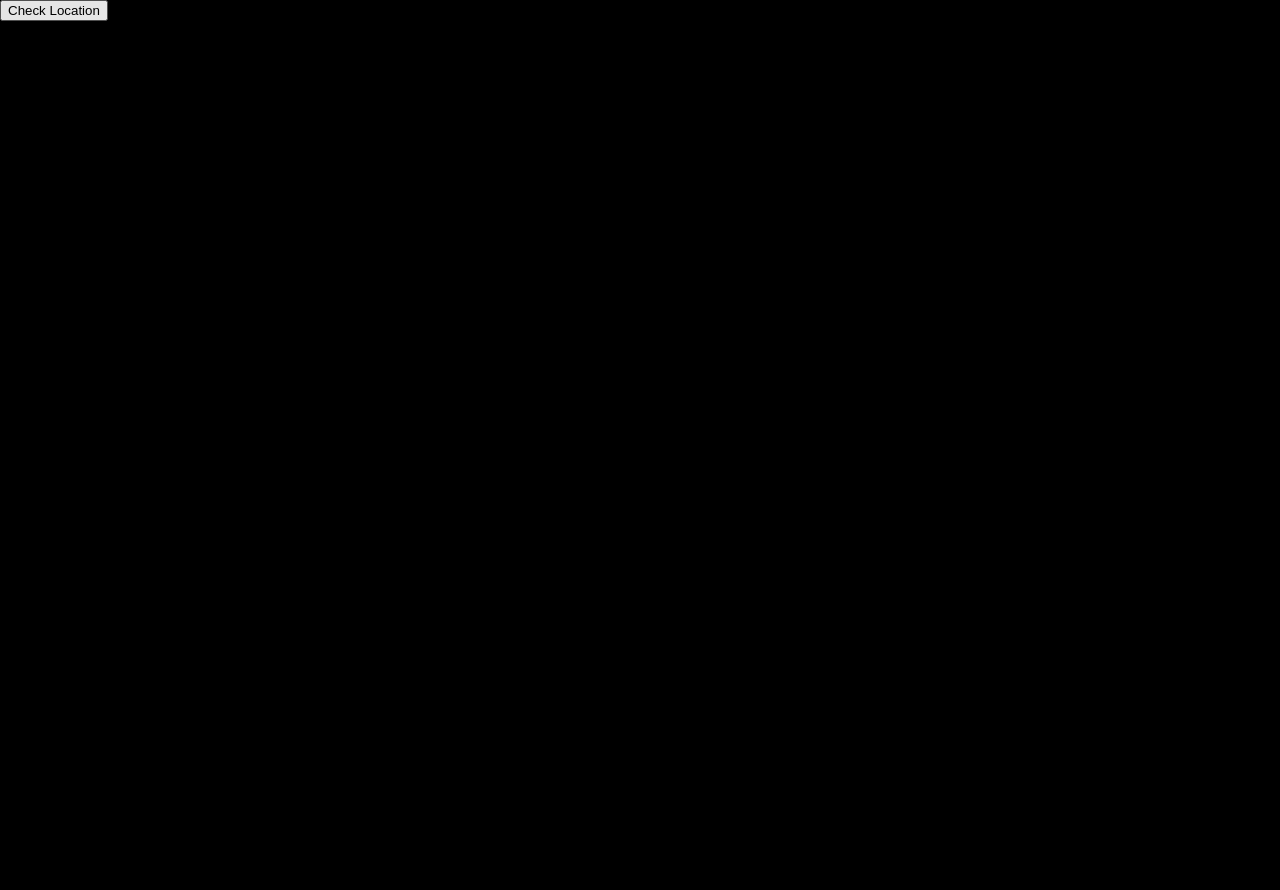
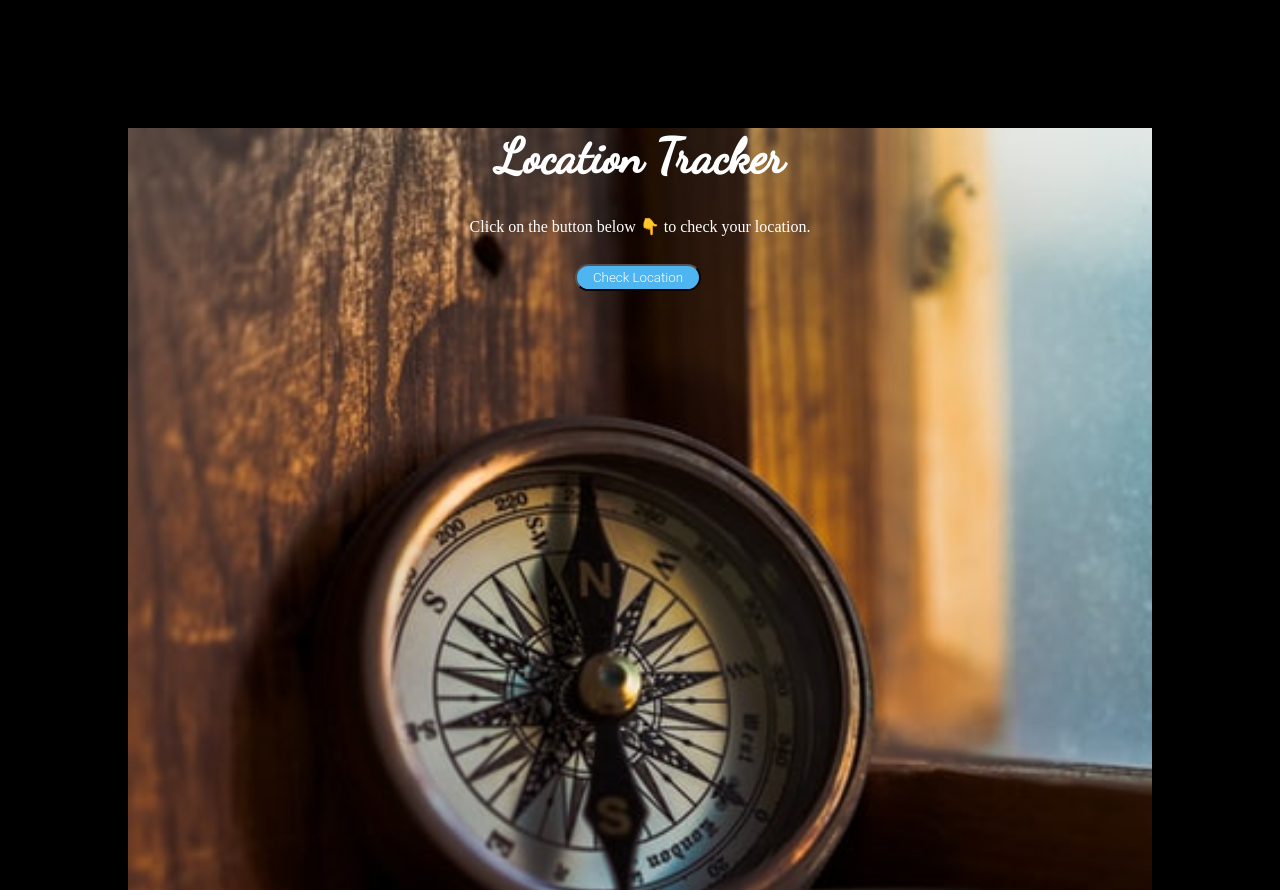
Before and after one commit to varnita619/Track-Your-Location, a plain HTML site: page index.html in a window 1280 px wide. Shown: the top 890 px of the page. Before the commit the page ends 821 px from the top, so only its background shows below. Drawn offline with Linux system fonts and the light colour scheme; some packages are replaced by stand-ins of ours; a web font is replaced by a local one.

Commit message:
style: added styling

```diff
--- a/app.js
+++ b/app.js
@@ -32,7 +32,7 @@ const successCallback = position =>{
             lng = eachElement.bounds.northeast.lng
 
         })
-        var location = data.results[0].formatted.slice(23)
+        var location = data.results[0].formatted.slice(21)
         output.innerHTML = `<h4>${location}</h4>`
         initMap()
 
--- a/index.html
+++ b/index.html
@@ -1,22 +1,40 @@
 <!DOCTYPE html>
 <html lang="en">
+
 <head>
     <meta charset="UTF-8">
     <meta http-equiv="X-UA-Compatible" content="IE=edge">
     <meta name="viewport" content="width=device-width, initial-scale=1.0">
     <title>Location Tracker</title>
+
+    <!-- google fonts link -->
     <link rel="preconnect" href="https://fonts.googleapis.com">
     <link rel="preconnect" href="https://fonts.gstatic.com" crossorigin>
     <link href="https://fonts.googleapis.com/css2?family=Zen+Antique&display=swap" rel="stylesheet">
+    <link rel="preconnect" href="https://fonts.googleapis.com">
+    <link rel="preconnect" href="https://fonts.gstatic.com" crossorigin>
+    <link href="https://fonts.googleapis.com/css2?family=Dancing+Script:wght@500&display=swap" rel="stylesheet">
+    <link rel="preconnect" href="https://fonts.googleapis.com">
+    <link rel="preconnect" href="https://fonts.gstatic.com" crossorigin>
+    <link href="https://fonts.googleapis.com/css2?family=Josefin+Sans:ital,wght@1,300&display=swap" rel="stylesheet">
+
+    <!-- main stylesheet link -->
     <link rel="stylesheet" href="/style.css">
 </head>
+
 <body>
+    <div id="container">
+        <h1 id="container-heading">Location Tracker</h1>
+        <p id="container-para">Click on the button below 👇 to check your location.</p>
+        <button id="check-location-btn">Check Location</button>
 
-    <button id="check-location-btn">Check Location</button>
-    <div id="output"></div>
-    <div id="map"></div>
+        <div id="output"></div>
+        <div id="map"></div>
+    </div>
     <script src="/app.js"></script>
-    <script src="https://maps.googleapis.com/maps/api/js?key=AIzaSyC6vPeDu4kUGBpN9lB2LTmy3WAS9862-hU&map_ids=49440f09f7771e68">
+    <script
+        src="https://maps.googleapis.com/maps/api/js?key=AIzaSyC6vPeDu4kUGBpN9lB2LTmy3WAS9862-hU&map_ids=49440f09f7771e68">
     </script>
 </body>
+
 </html>
--- a/style.css
+++ b/style.css
@@ -18,6 +18,52 @@ body{
     color: #ffffff;
 }
 
+#container{
+    margin: 10%;
+    text-align: center;
+    background-image: url(img/bg.jpg);
+    background-size: cover;
+    background-repeat: no-repeat;
+}
+
+#container #container-heading{
+    font-family: 'Dancing Script', cursive;
+    font-size: 3rem;
+    text-align: center;
+}
+
+#container #container-paragraph{
+    font-family: 'Josefin Sans', sans-serif;
+    font-size: 1.5rem;
+    text-align: center;
+}
+
+ #container #check-location-btn{
+     display: inline-block;
+    padding:0.3em 1.2em ;
+    margin: 0.9em 0.3em 0.3em 0;
+    border-radius: 2em;
+    box-sizing: border-box;
+    text-decoration: none;
+    font-family: 'Roboto',sans-serif;
+    font-weight: 300;
+    color: #ffffff;
+    background-color: #4eb5f1;
+    text-align: center;
+    transition: all 0.2s;
+}
+
+#container #check-location-btn:hover{
+    background-color: #4095c6;
+}
+
+@media all and (max-width:30em){
+      #check-location-btn{
+        display: block;
+        margin: 0.2em auto;
+    }
+    }
+
 #output{
     font-family: 'Zen Antique', serif;
     text-align: center;
```
Also changed, not shown: img/bg.jpg (added), img/bg1.jpg (added), img/bg2.jpg (added), img/bg3.jpg (added), img/bg4.jpg (added), img/bg5.jpg (added), img/bg6.jpg (added), img/bg7.jpg (added).
